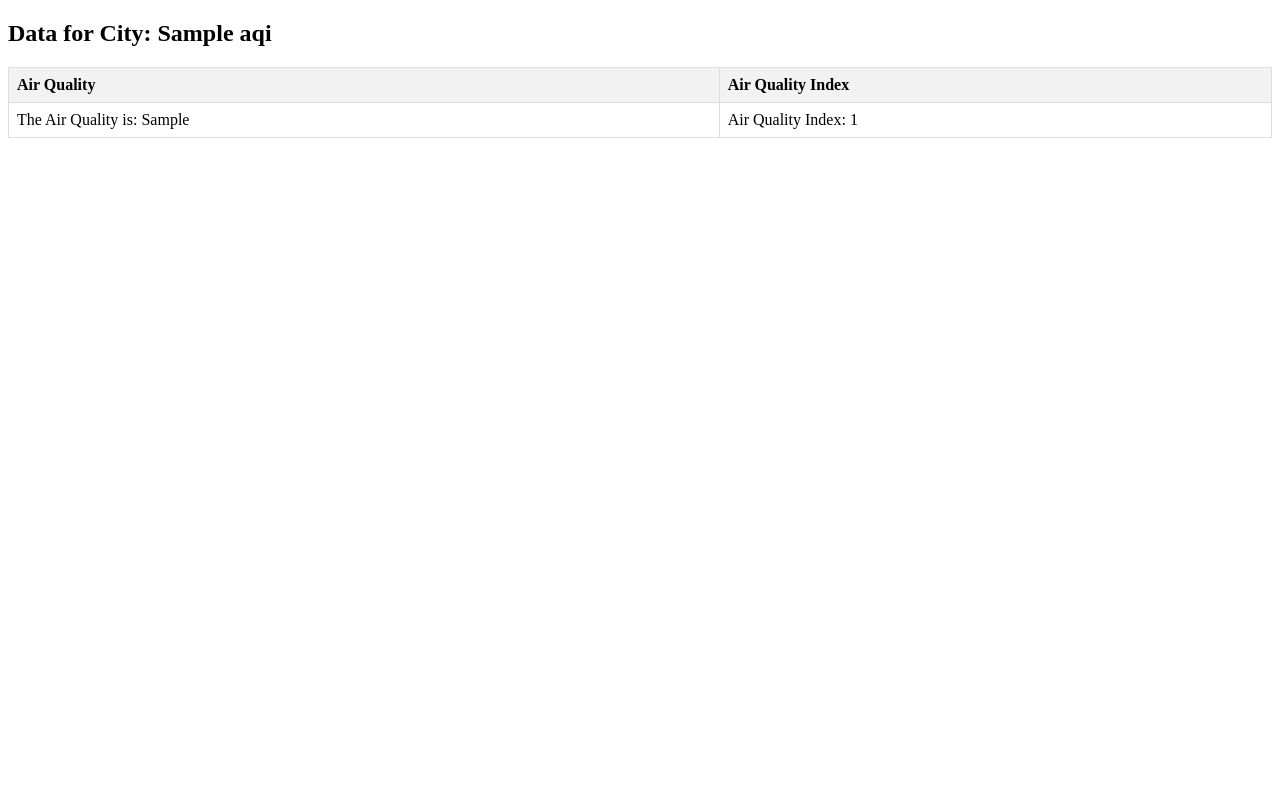
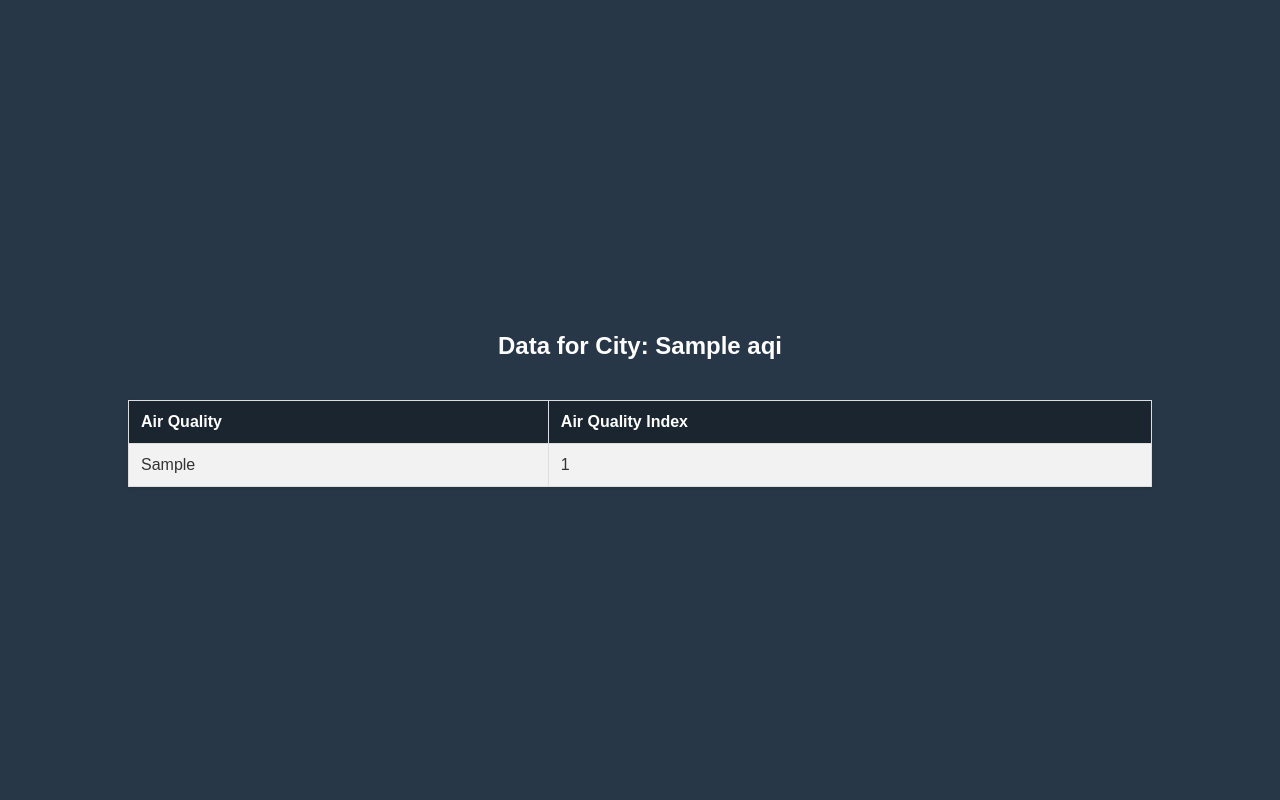
Before and after one commit to adityasarade/Air-Quality-Index, a Django app: template aqiapp/templates/website/datapage.html in a window 1280 px wide. Run offline with Django 5.2, Linux system fonts and the light colour scheme; the template is opened without the code that fills it: most values are stand-ins (such as "Sample title", 1, 10 or a date in 2020).

Commit message:
Matched the styling of all the pages for consistency

```diff
--- a/aqiapp/templates/website/datapage.html
+++ b/aqiapp/templates/website/datapage.html
@@ -5,17 +5,44 @@
     <meta name="viewport" content="width=device-width, initial-scale=1.0">
     <title>Data Page</title>
     <style>
+        body {
+            font-family: Arial, sans-serif;
+            background-color: #283747;
+            margin: 0;
+            padding: 0;
+            display: flex;
+            justify-content: center;
+            align-items: center;
+            flex-direction: column;
+            height: 100vh;
+            color: white; /* Changed to white for better readability */
+        }
+        h2 {
+            color: #ffffff; /* Changed to white for better visibility against the blue background */
+            margin-bottom: 20px;
+        }
         table {
             border-collapse: collapse;
-            width: 100%;
+            width: 80%;
+            margin-top: 20px;
+            box-shadow: 0 2px 4px rgba(0, 0, 0, 0.1);
         }
         th, td {
             border: 1px solid #dddddd;
             text-align: left;
-            padding: 8px;
+            padding: 12px;
+            font-size: 16px;
+            color: #333; /* Changed to dark color for better readability against white background */
         }
         th {
+            background-color: #1a252f;
+            color: white;
+        }
+        tr:nth-child(even) {
             background-color: #f2f2f2;
+        }
+        tr:hover {
+            background-color: #ddd;
         }
     </style>
 </head>
@@ -27,8 +54,8 @@
             <th>Air Quality Index</th>
         </tr>
         <tr>
-            <td>The Air Quality is: {{ aqi_data.air_quality }}</td>
-            <td>Air Quality Index: {{ aqi_data.air_quality_index }}</td>
+            <td>{{ aqi_data.air_quality }}</td>
+            <td>{{ aqi_data.air_quality_index }}</td>
         </tr>
     </table>
 </body>
```
Also changed, not shown: aqiapp/templates/website/basepage.html (+5 -5 lines).
